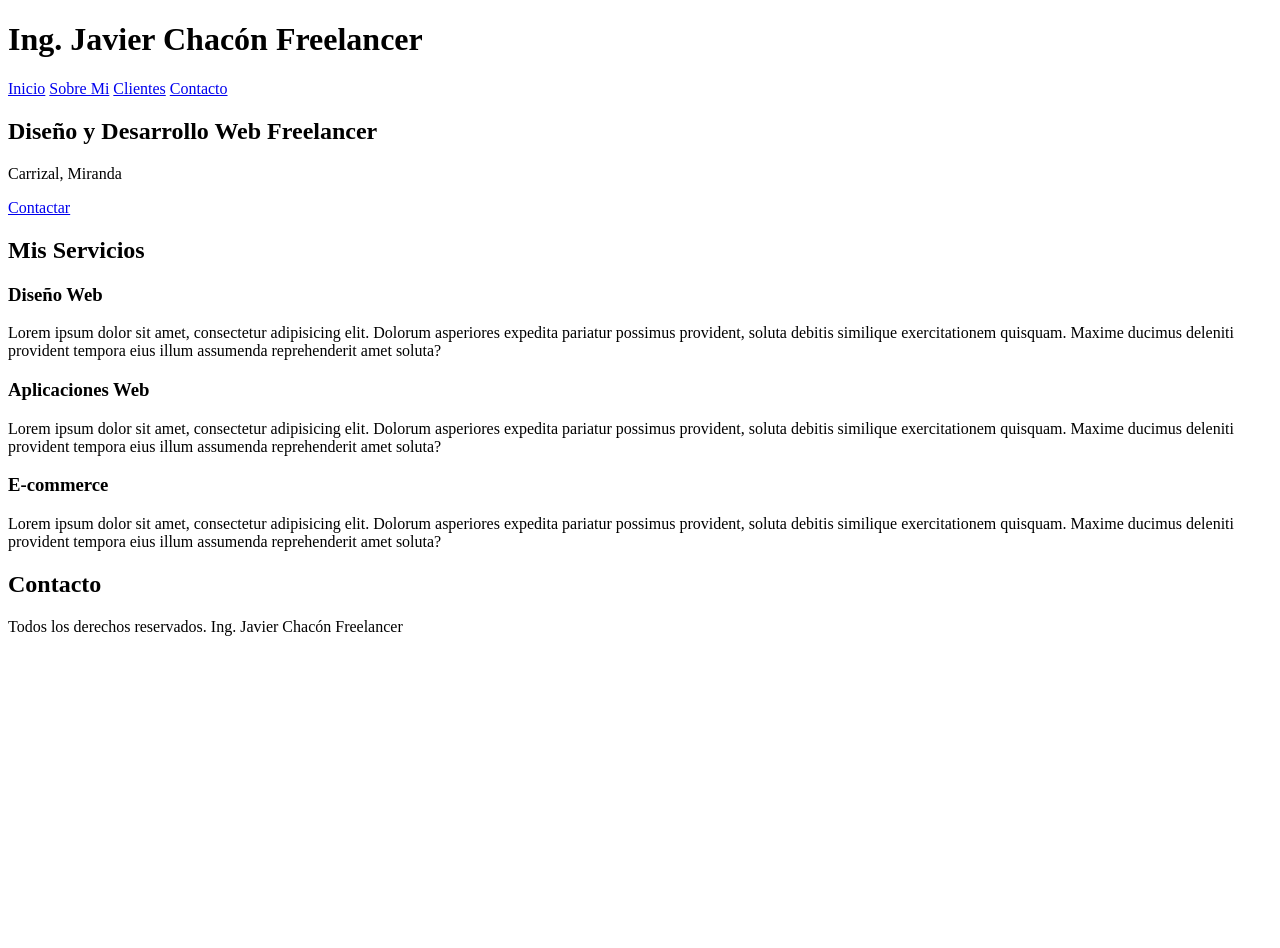
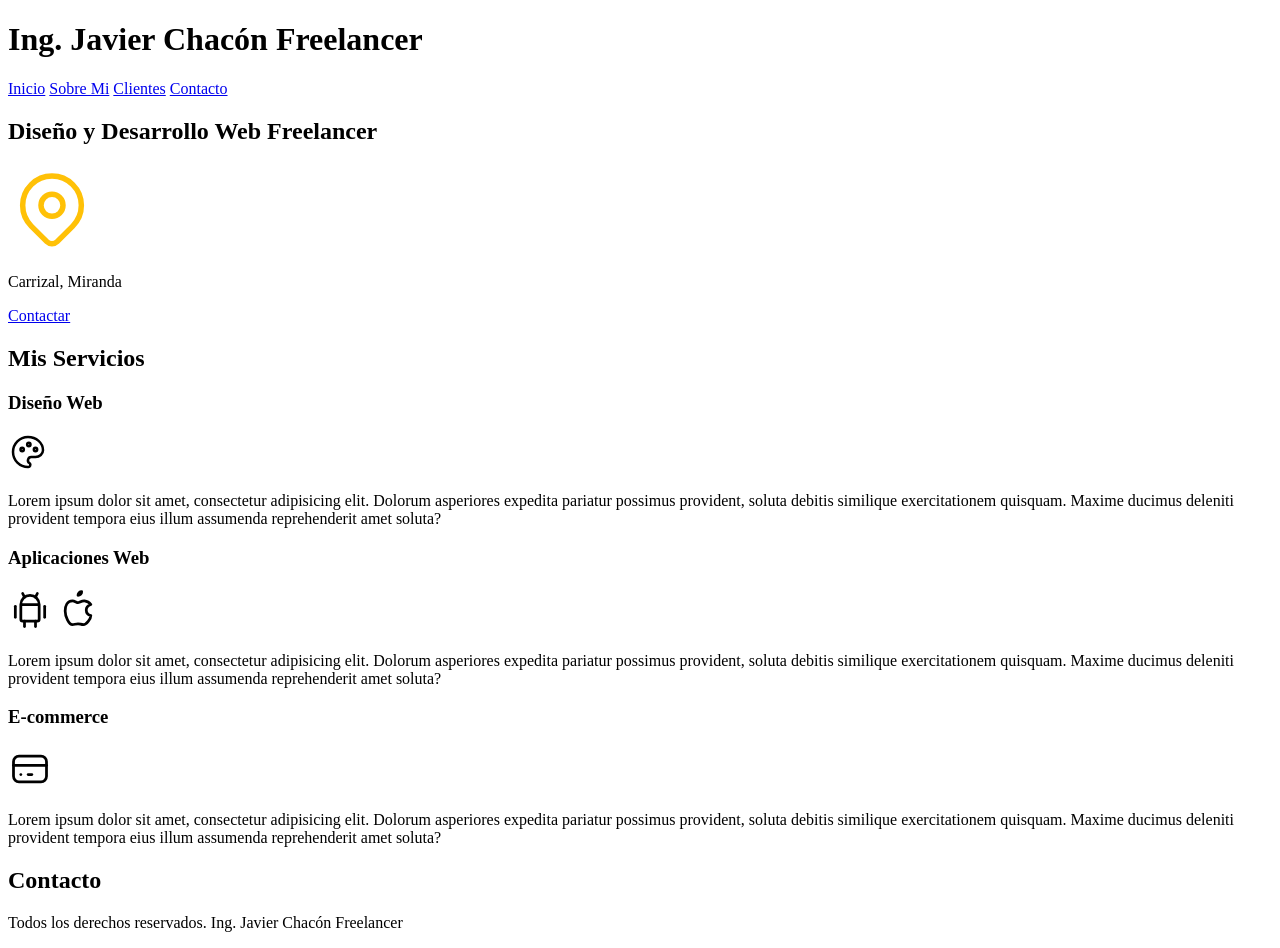
Before and after one commit to EDUARDOCD18/SITIO-FREELANCER, a plain HTML site: page index.html in a window 1280 px wide. Before the commit the page ends 800 px from the top, so only its background shows below. Drawn offline with Linux system fonts and the light colour scheme.

Commit message:
Añadiendo íconos

```diff
--- a/index.html
+++ b/index.html
@@ -22,6 +22,13 @@
 
     <section>
         <h2>Diseño y Desarrollo Web Freelancer</h2>
+        <svg xmlns="http://www.w3.org/2000/svg" class="icon icon-tabler icon-tabler-map-pin" width="88" height="88"
+            viewBox="0 0 24 24" stroke-width="1.5" stroke="#ffc107" fill="none" stroke-linecap="round"
+            stroke-linejoin="round">
+            <path stroke="none" d="M0 0h24v24H0z" fill="none" />
+            <path d="M9 11a3 3 0 1 0 6 0a3 3 0 0 0 -6 0" />
+            <path d="M17.657 16.657l-4.243 4.243a2 2 0 0 1 -2.827 0l-4.244 -4.243a8 8 0 1 1 11.314 0z" />
+        </svg>
         <p>Carrizal, Miranda</p>
 
         <a href="#">Contactar</a>
@@ -33,6 +40,16 @@
 
         <section>
             <h3>Diseño Web</h3>
+            <svg xmlns="http://www.w3.org/2000/svg" class="icon icon-tabler icon-tabler-palette" width="40" height="40"
+                viewBox="0 0 24 24" stroke-width="1.5" stroke="#000" fill="none" stroke-linecap="round"
+                stroke-linejoin="round">
+                <path stroke="none" d="M0 0h24v24H0z" fill="none" />
+                <path
+                    d="M12 21a9 9 0 0 1 0 -18c4.97 0 9 3.582 9 8c0 1.06 -.474 2.078 -1.318 2.828c-.844 .75 -1.989 1.172 -3.182 1.172h-2.5a2 2 0 0 0 -1 3.75a1.3 1.3 0 0 1 -1 2.25" />
+                <path d="M8.5 10.5m-1 0a1 1 0 1 0 2 0a1 1 0 1 0 -2 0" />
+                <path d="M12.5 7.5m-1 0a1 1 0 1 0 2 0a1 1 0 1 0 -2 0" />
+                <path d="M16.5 10.5m-1 0a1 1 0 1 0 2 0a1 1 0 1 0 -2 0" />
+            </svg>
             <p>Lorem ipsum dolor sit amet, consectetur adipisicing elit. Dolorum asperiores expedita pariatur possimus
                 provident, soluta debitis similique exercitationem quisquam. Maxime ducimus deleniti provident tempora
                 eius
@@ -40,6 +57,27 @@
         </section>
         <section>
             <h3>Aplicaciones Web</h3>
+            <svg xmlns="http://www.w3.org/2000/svg" class="icon icon-tabler icon-tabler-brand-android" width="44"
+                height="44" viewBox="0 0 24 24" stroke-width="1.5" stroke="currentColor" fill="none"
+                stroke-linecap="round" stroke-linejoin="round">
+                <path stroke="none" d="M0 0h24v24H0z" fill="none" />
+                <path d="M4 10l0 6" />
+                <path d="M20 10l0 6" />
+                <path d="M7 9h10v8a1 1 0 0 1 -1 1h-8a1 1 0 0 1 -1 -1v-8a5 5 0 0 1 10 0" />
+                <path d="M8 3l1 2" />
+                <path d="M16 3l-1 2" />
+                <path d="M9 18l0 3" />
+                <path d="M15 18l0 3" />
+            </svg>
+
+            <svg xmlns="http://www.w3.org/2000/svg" class="icon icon-tabler icon-tabler-brand-apple" width="44"
+                height="44" viewBox="0 0 24 24" stroke-width="1.5" stroke="currentColor" fill="none"
+                stroke-linecap="round" stroke-linejoin="round">
+                <path stroke="none" d="M0 0h24v24H0z" fill="none" />
+                <path
+                    d="M9 7c-3 0 -4 3 -4 5.5c0 3 2 7.5 4 7.5c1.088 -.046 1.679 -.5 3 -.5c1.312 0 1.5 .5 3 .5s4 -3 4 -5c-.028 -.01 -2.472 -.403 -2.5 -3c-.019 -2.17 2.416 -2.954 2.5 -3c-1.023 -1.492 -2.951 -1.963 -3.5 -2c-1.433 -.111 -2.83 1 -3.5 1c-.68 0 -1.9 -1 -3 -1z" />
+                <path d="M12 4a2 2 0 0 0 2 -2a2 2 0 0 0 -2 2" />
+            </svg>
             <p>Lorem ipsum dolor sit amet, consectetur adipisicing elit. Dolorum asperiores expedita pariatur possimus
                 provident, soluta debitis similique exercitationem quisquam. Maxime ducimus deleniti provident tempora
                 eius
@@ -47,6 +85,15 @@
         </section>
         <section>
             <h3>E-commerce</h3>
+            <svg xmlns="http://www.w3.org/2000/svg" class="icon icon-tabler icon-tabler-credit-card" width="44"
+                height="44" viewBox="0 0 24 24" stroke-width="1.5" stroke="currentColor" fill="none"
+                stroke-linecap="round" stroke-linejoin="round">
+                <path stroke="none" d="M0 0h24v24H0z" fill="none" />
+                <path d="M3 5m0 3a3 3 0 0 1 3 -3h12a3 3 0 0 1 3 3v8a3 3 0 0 1 -3 3h-12a3 3 0 0 1 -3 -3z" />
+                <path d="M3 10l18 0" />
+                <path d="M7 15l.01 0" />
+                <path d="M11 15l2 0" />
+            </svg>
             <p>Lorem ipsum dolor sit amet, consectetur adipisicing elit. Dolorum asperiores expedita pariatur possimus
                 provident, soluta debitis similique exercitationem quisquam. Maxime ducimus deleniti provident tempora
                 eius
```
Also changed, not shown: IMG/hero.jpg (renamed from hero.jpg).
